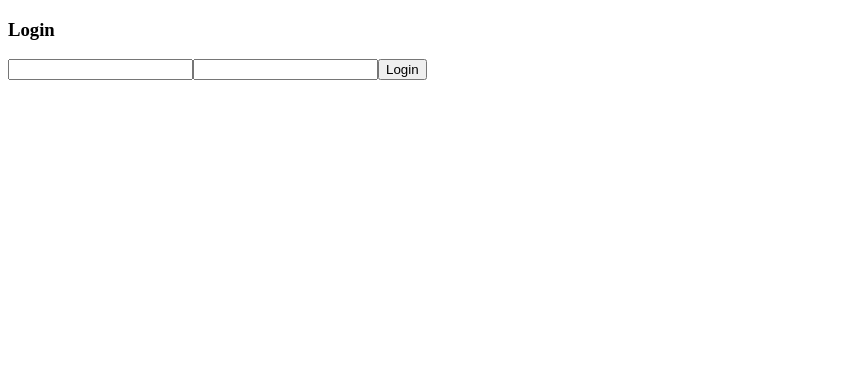
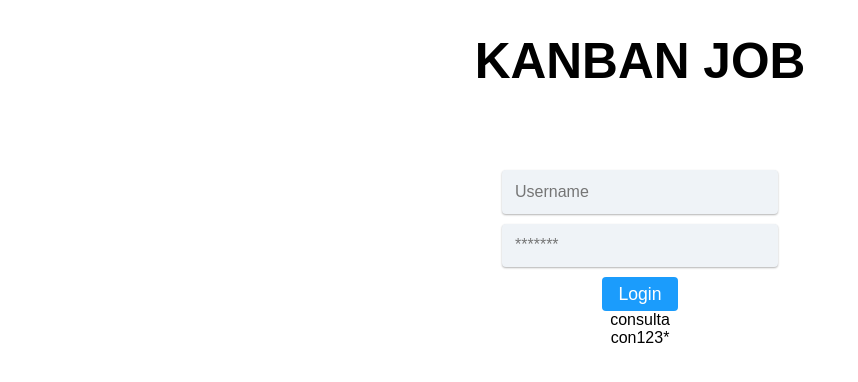
Before and after one commit to GabrielModog/kanban-job, a Vue app: page /login in a window 1280 px wide. Shown: the top 382 px of the page, without its empty margins (0-858 px from the left). Built offline with nearby package versions, Linux system fonts and the light colour scheme.

Commit message:
set initial style

```diff
--- a/src/App.vue
+++ b/src/App.vue
@@ -8,4 +8,110 @@ export default {
 };
 </script>
 
-<style></style>
+<style>
+html,
+* {
+  margin: 0;
+  padding: 0;
+}
+body {
+  font-family: sans-serif;
+  display: flex;
+  flex-direction: column;
+  height: 100vh;
+}
+
+input {
+  width: 100%;
+  margin-bottom: 10px;
+  padding: 0.8rem;
+  border: none;
+  border-radius: 4px;
+  box-shadow: 0px 1px 2px rgba(0, 0, 0, 0.3);
+  color: #8395a7;
+  font-size: 1rem;
+  background-color: #eff3f7;
+}
+
+.primary-color {
+  color: #1b9cfc;
+}
+
+.secondary-color {
+  color: #2c3a47;
+}
+
+.danger-color {
+  color: #ff6b6b;
+}
+
+.primary-bg {
+  background-color: #1b9cfc;
+}
+
+.secondary-bg {
+  background-color: #2c3a47;
+}
+
+.danger-bg {
+  background-color: #ff6b6b;
+}
+
+.btn {
+  border: none;
+  cursor: pointer;
+  padding: 0.4rem 1rem;
+  font-size: 1.1rem;
+  border-radius: 4px;
+  background-color: #2c3a47;
+  display: inline;
+  transition: 350ms;
+}
+
+.btn:hover {
+  opacity: 0.9;
+}
+
+.btn:focus {
+  opacity: 0.9;
+}
+
+.btn-primary {
+  color: white;
+  background-color: #1b9cfc;
+}
+
+.btn-primary:hover {
+  background-color: #3b3b98;
+}
+
+.btn-primary:focus {
+  background-color: #3b3b98;
+}
+
+.btn-danger {
+  color: white;
+  background-color: #ff6b6b;
+}
+
+.btn-danger:hover {
+  background-color: #ee5253;
+}
+
+.btn-danger:focus {
+  background-color: #ee5253;
+}
+
+.container {
+  display: flex;
+  flex-direction: column;
+  justify-content: center;
+  align-items: center;
+}
+
+.row {
+  display: flex;
+  flex-direction: row;
+  flex-wrap: wrap;
+}
+</style>
--- a/src/components/Home.vue
+++ b/src/components/Home.vue
@@ -1,7 +1,11 @@
 <template>
-  <div>
-    <h3>Home</h3>
-    <button @click="logout">Log out</button>
+  <div class="container">
+    <div class="row">
+      <h3>Home</h3>
+      <button type="button" @click="logout" class="btn btn-danger">
+        Log out
+      </button>
+    </div>
   </div>
 </template>
 
--- a/src/components/Login.vue
+++ b/src/components/Login.vue
@@ -1,12 +1,19 @@
 <template>
-  <div>
-    <h3>Login</h3>
-    <input type="text" v-model="username" />
-    <input type="password" v-model="password" />
-    <button @click="sendlogin">Login</button>
+  <div class="container">
+    <h3 class="login-introduce">KANBAN JOB</h3>
+    <form class="login-form">
+      <input type="text" placeholder="Username" v-model="username" />
+      <input type="password" placeholder="*******" v-model="password" />
+      <button type="button" @click="sendlogin" class="btn btn-primary">
+        Login
+      </button>
+      {{ error }}
+      <p>consulta</p>
+      <p>con123*</p>
+    </form>
   </div>
 </template>
-
+// class="btn btn-primary"
 <script>
 import api from "../services";
 
@@ -36,4 +43,17 @@ export default {
 };
 </script>
 
-<style></style>
+<style scoped>
+.login-form {
+  max-width: 250px;
+  width: 100%;
+  display: flex;
+  flex-direction: column;
+  align-items: center;
+  margin-top: 5rem;
+}
+.login-introduce {
+  margin-top: 2rem;
+  font-size: 3.1rem;
+}
+</style>
--- a/src/main.js
+++ b/src/main.js
@@ -6,8 +6,6 @@ import Home from "./components/Home";
 import Login from "./components/Login";
 
 Vue.use(VueRouter);
-
-Vue.config.productionTip = false;
 
 const routes = [
   {
@@ -25,6 +23,8 @@ const router = new VueRouter({
   routes,
 });
 
+Vue.config.productionTip = false;
+
 new Vue({
   router,
   render: (h) => h(App),
--- a/src/services/index.js
+++ b/src/services/index.js
@@ -1,5 +1,5 @@
-import axios from 'axios'
+import axios from "axios";
 
 export default axios.create({
-  baseURL: 'http://demo.simjob.com.br:5000/api',
-})
+  baseURL: "http://demo.simjob.com.br:5000/api",
+});
```
